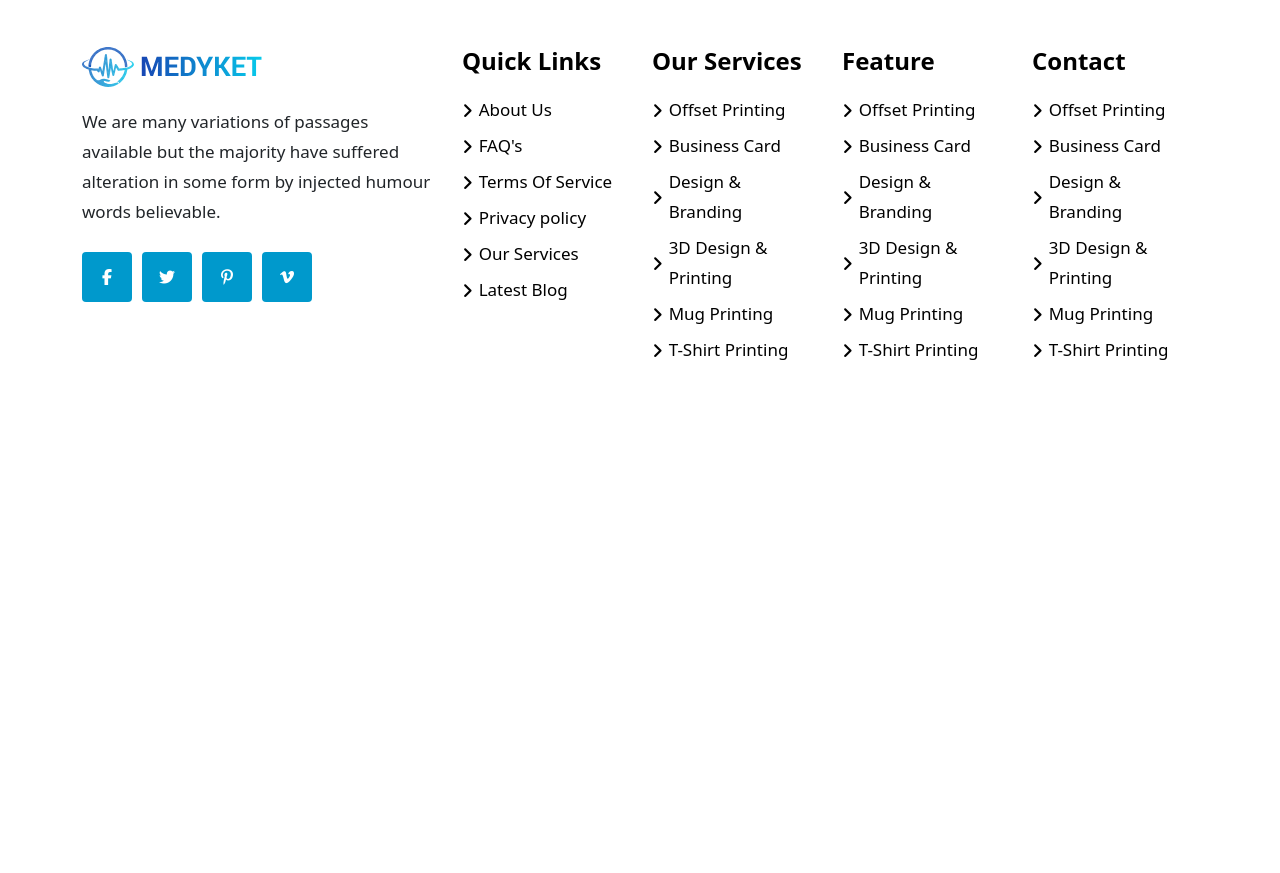
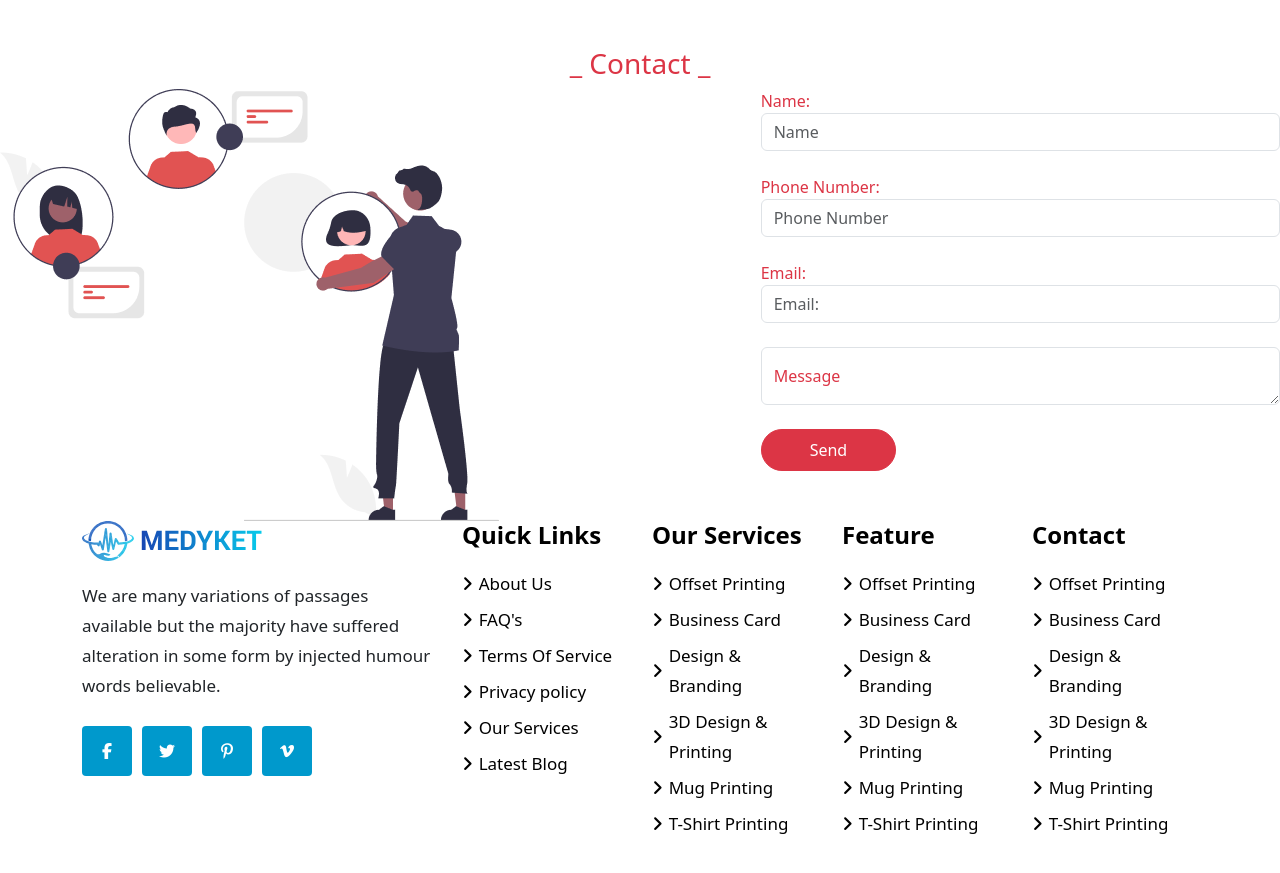
Before and after one commit to jakiyaakter/PROTFOLIO, a plain HTML site: page index.html in a window 1280 px wide. Shown: the part 1356-2229 px from the top of the page. Before the commit the page ends 1817 px from the top, so only its background shows below. Drawn offline with nearby package versions, Linux system fonts and the light colour scheme.

Commit message:
first commit

```diff
--- a/index.html
+++ b/index.html
@@ -128,6 +128,38 @@
       </div>
     </section>
 
+    <div class="container text-center ">
+      <h3 class="text-danger text-center">_ Contact _</h3>
+         </div>
+
+      </div>
+      <div class="flex-area">
+      <div class="container-start ">
+        <div class="row">
+          <div class="col-lg-7 bg-">
+            <img src="image/undraw_connecting_teams_re_hno7 1.png">
+          </div>
+          <div class="col-lg-5 col-md-12 col-sm-12 ">
+            <label for="name" class="text-danger">Name:</label><br>
+            <input class="form-control" type="text" name="name" id="name" placeholder="Name"><br>
+            <label for="num" class="text-danger">Phone Number:</label><br>
+            <input class="form-control" type="number" name="text" id="num" placeholder="Phone Number"><br>
+            <label for="mail" class="text-danger">Email:</label><br>
+            <input class="form-control" type="email" name="mail" id="mail" placeholder="Email:"><br>
+            <div class="form-floating">
+              <textarea class="form-control" placeholder="Leave a comment here" id="floatingTextarea"></textarea>
+              <label for="floatingTextarea" class="text-danger">Message</label>
+            </div><br>
+            <button type="button" class="btn btn-danger rounded-pill px-5 py-2">Send</button>
+            </div>
+          </div>
+          <div class="form-area">
+            <form>
+
+    </div>
+    </form>
+    </div>
+
 
 
     <footer>
```
Also changed, not shown: image/undraw_connecting_teams_re_hno7 1.png (added).
